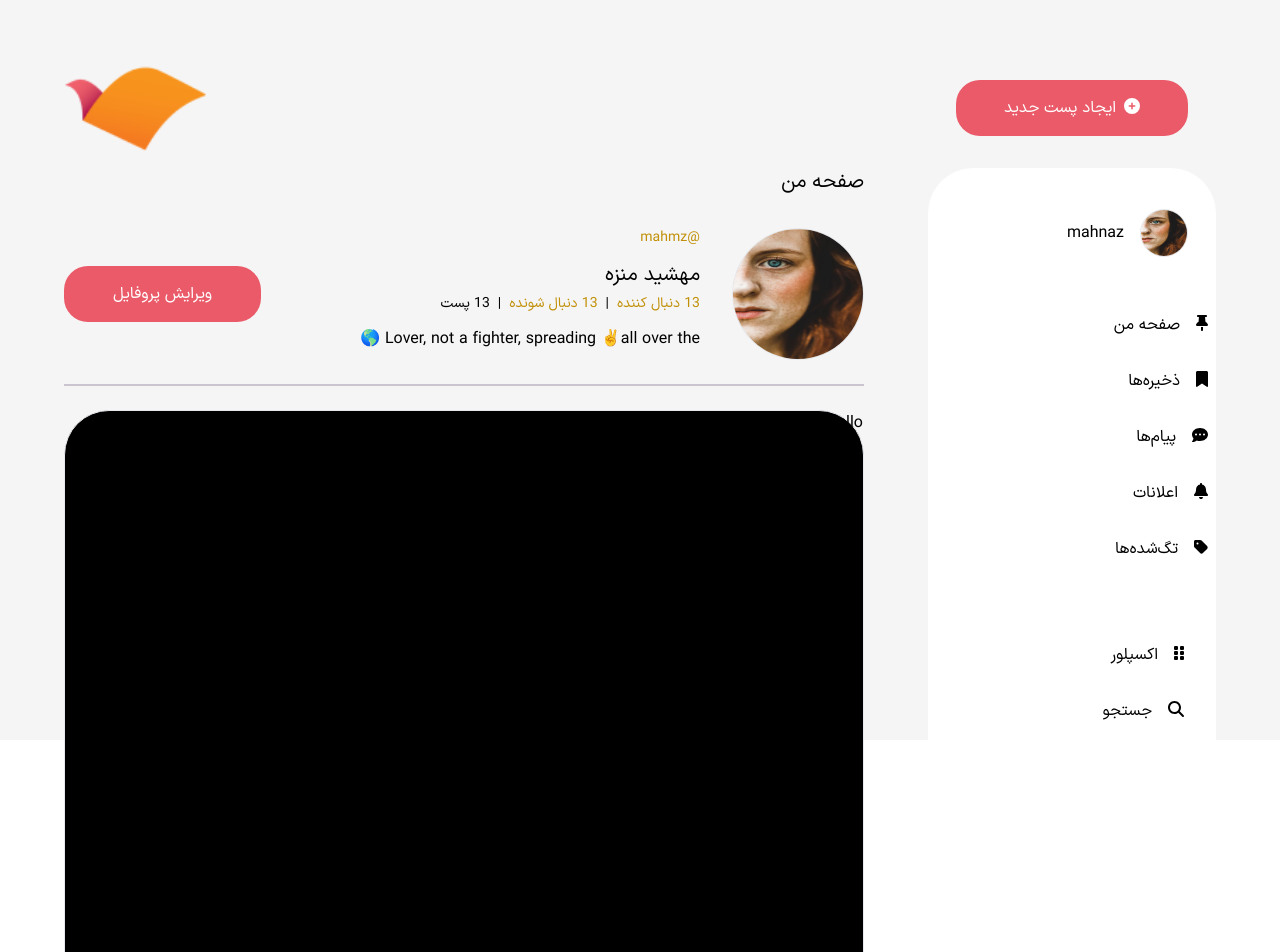
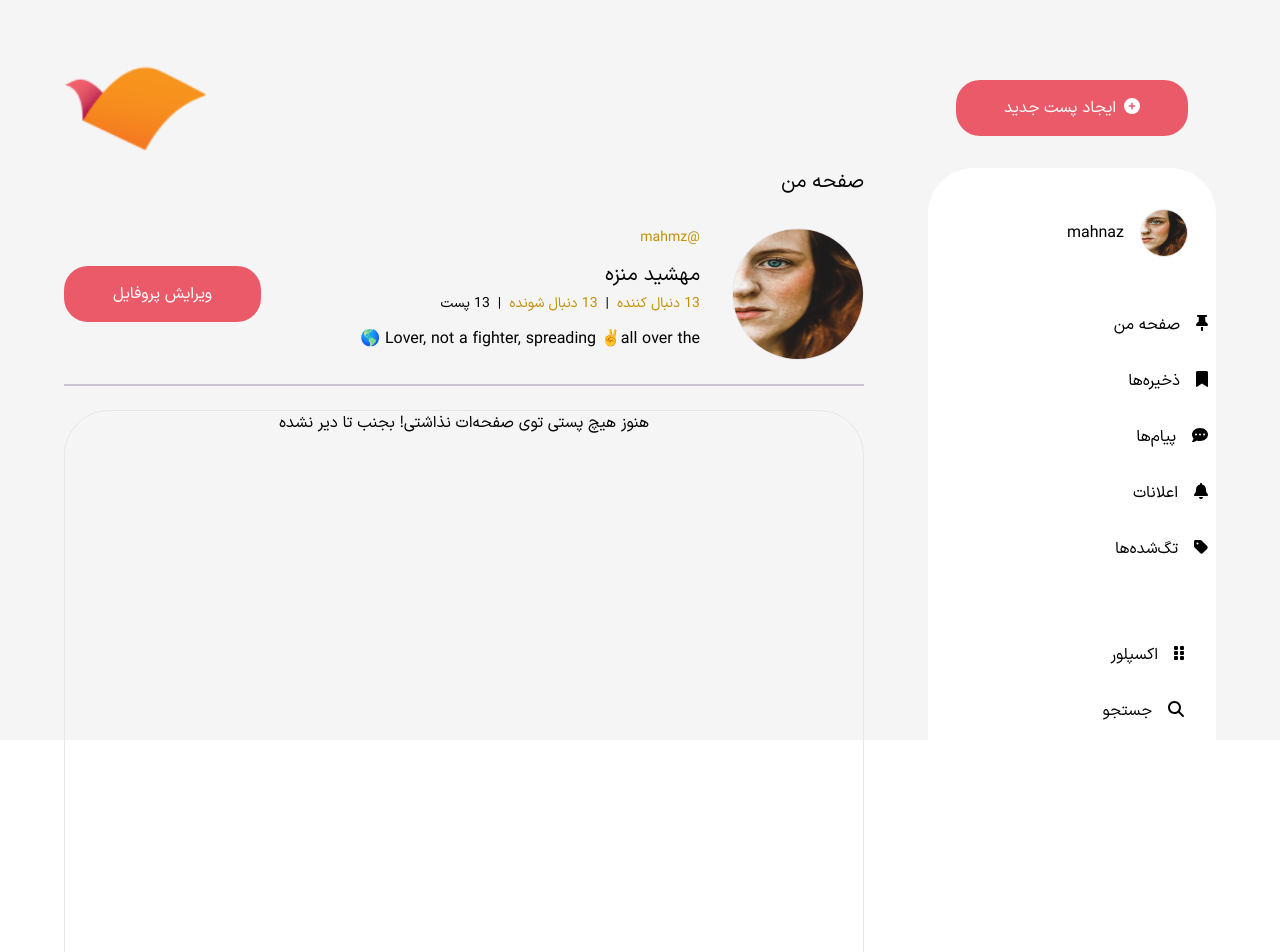
Before and after one commit to Hooman13/RahnemaCollegeProject, a React (Create React App) app: page /profile in a window 1280 px wide. Shown: the top 952 px of the page. Built offline with nearby package versions, Linux system fonts and the light colour scheme.

Commit message:
final basic ui changes for my page

```diff
--- a/src/components/MyPage.tsx
+++ b/src/components/MyPage.tsx
@@ -47,8 +47,11 @@ export const MyPage = () => {
           </div>
         </div>
         {/* posts place */}
-        <div className="mt-6 bg-black h-full border rounded-t-[45px]">
-          hello
+        <div className="flex justify-center mt-6 bg-inherit h-full border rounded-t-[45px]">
+          <div className="">
+            <div>هنوز هیچ پستی توی صفحه‌ات نذاشتی! بجنب تا دیر نشده</div>
+            <div></div>
+          </div>
         </div>
       </div>
     </>
```
